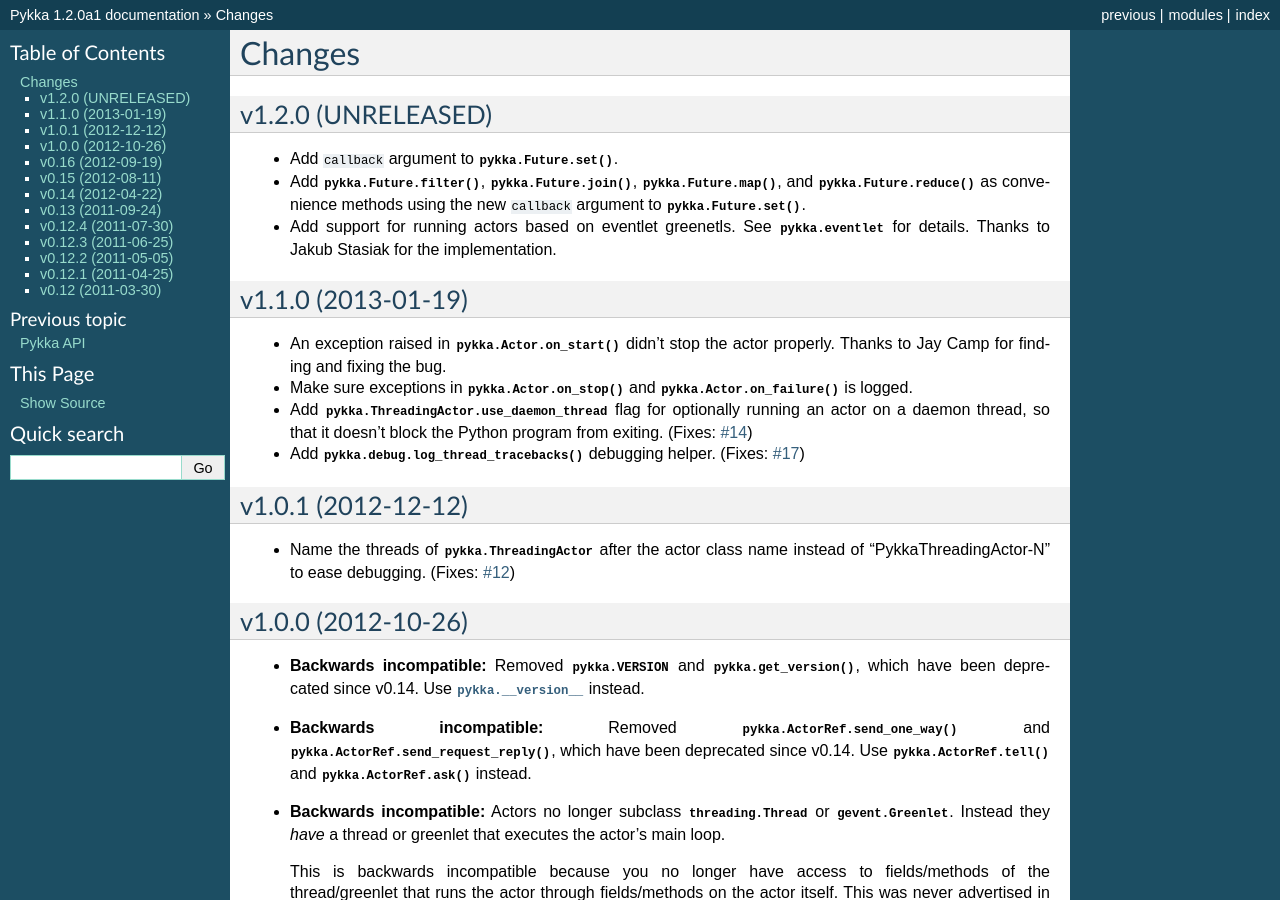
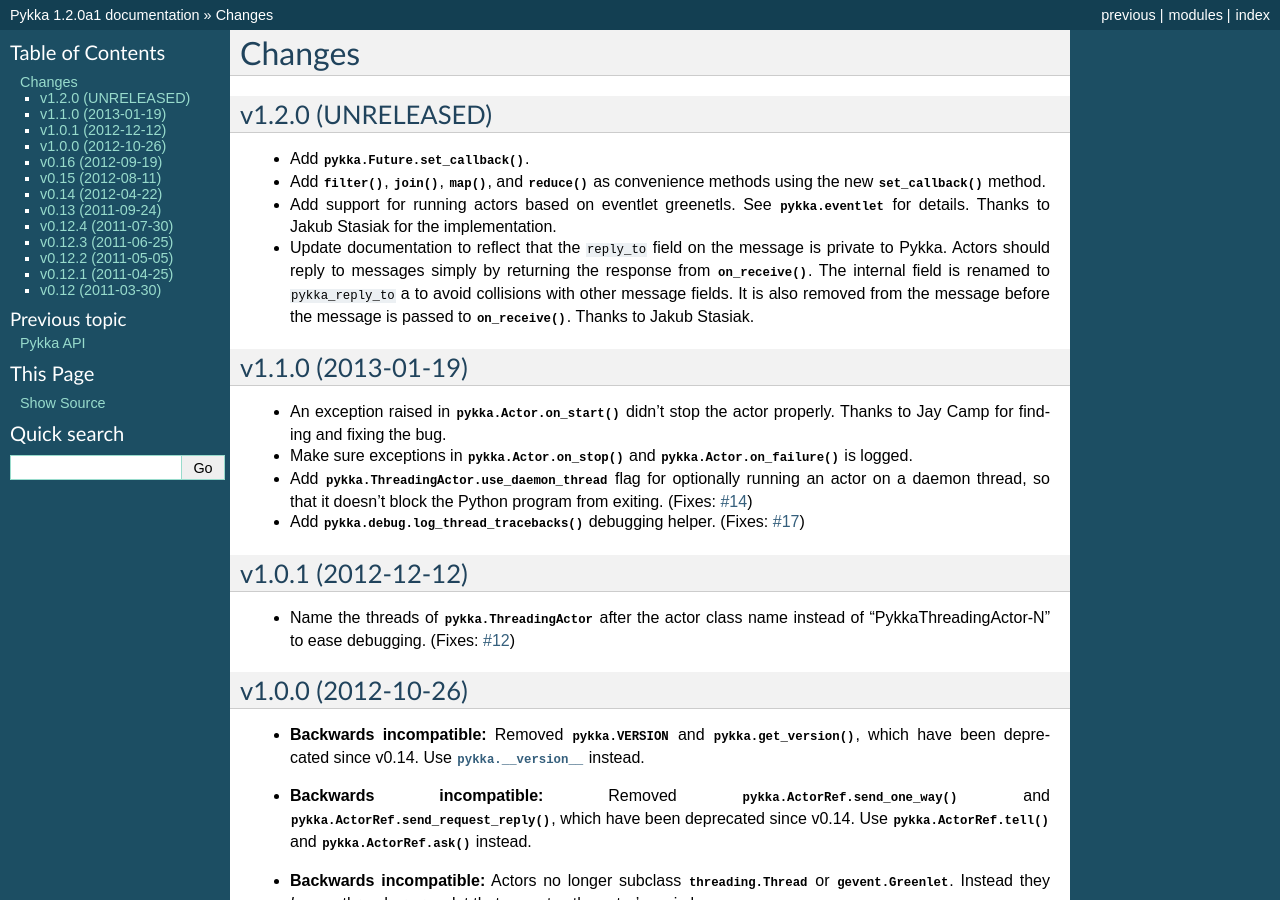
Before and after one commit to jodal/pykka, a Sphinx documentation site: the page built from docs/changes.rst, in a window 1280 px wide and 900 px high. Built offline with Sphinx 7.4.7, drawn with Linux system fonts in a browser that asks for light colours.

Commit message:
docs: Update changelog

```diff
--- a/docs/changes.rst
+++ b/docs/changes.rst
@@ -5,15 +5,22 @@
 v1.2.0 (UNRELEASED)
 ===================
 
-- Add ``callback`` argument to :meth:`pykka.Future.set`.
+- Add :meth:`pykka.Future.set_callback`.
 
-- Add :meth:`pykka.Future.filter`, :meth:`pykka.Future.join`,
-  :meth:`pykka.Future.map`, and :meth:`pykka.Future.reduce` as convenience
-  methods using the new ``callback`` argument to :meth:`pykka.Future.set`.
+- Add :meth:`~Pykka.Future.filter`, :meth:`~pykka.Future.join`,
+  :meth:`~pykka.Future.map`, and :meth:`~pykka.Future.reduce` as convenience
+  methods using the new :meth:`~pykka.Future.set_callback` method.
 
 - Add support for running actors based on eventlet greenetls. See
   :mod:`pykka.eventlet` for details. Thanks to Jakub Stasiak for the
   implementation.
+
+- Update documentation to reflect that the ``reply_to`` field on the message is
+  private to Pykka. Actors should reply to messages simply by returning the
+  response from :meth:`~pykka.Actor.on_receive`. The internal field is renamed
+  to ``pykka_reply_to`` a to avoid collisions with other message fields. It is
+  also removed from the message before the message is passed to
+  :meth:`~pykka.Actor.on_receive`. Thanks to Jakub Stasiak.
 
 
 v1.1.0 (2013-01-19)
```
